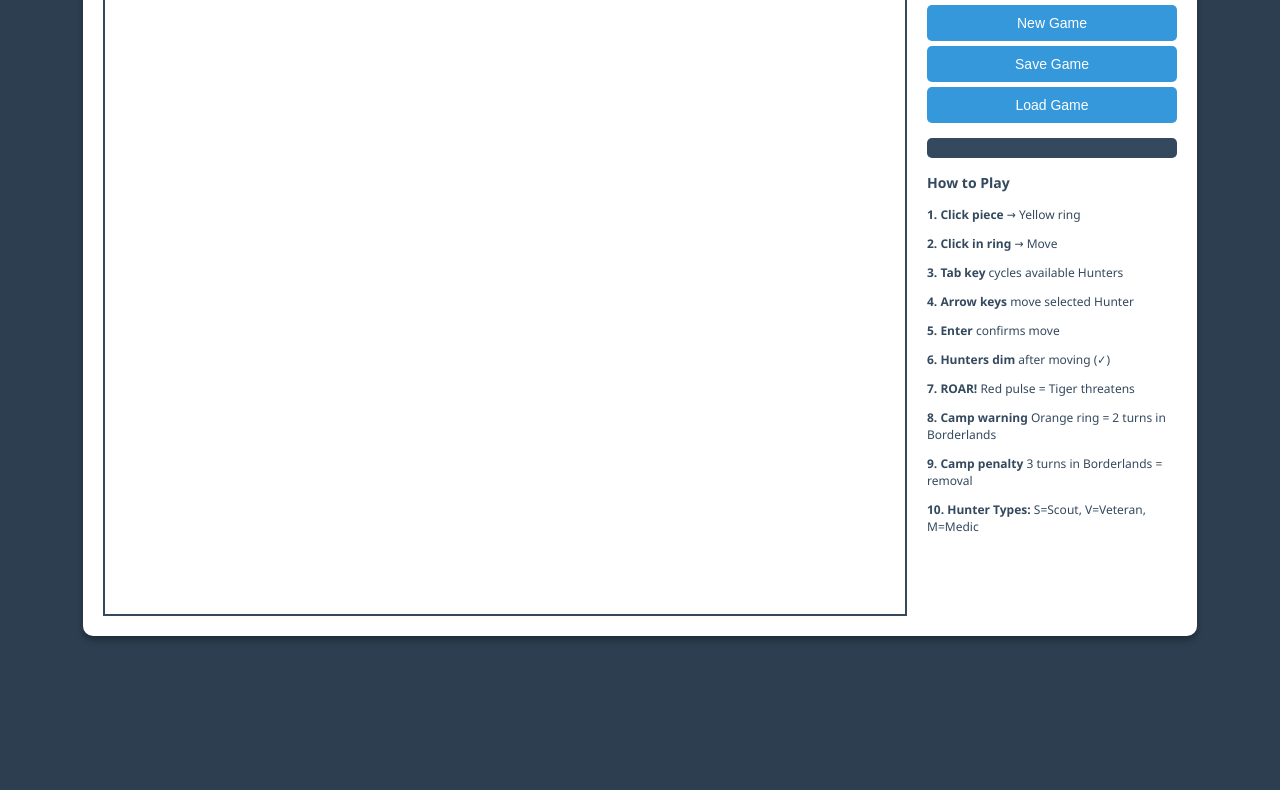
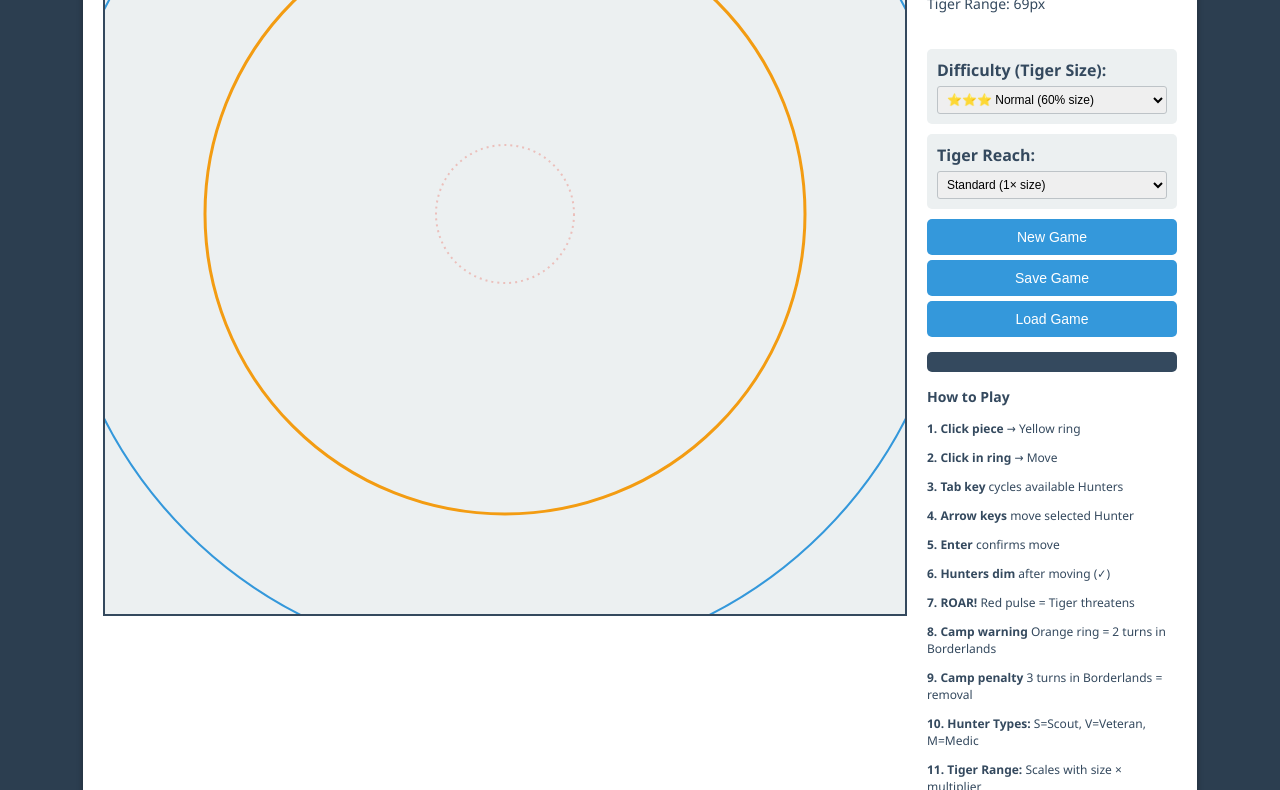
Before and after one commit to goodwin88/pounce, a plain HTML site: page index.html in a window 1280 px wide. Shown: the part 228-1018 px from the top of the page. Before the commit the page ends 884 px from the top, so only its background shows below. Drawn offline with Linux system fonts and the light colour scheme.

Commit message:
Update index.html

```diff
--- a/index.html
+++ b/index.html
@@ -14,13 +14,24 @@
             <div id="status">Initializing game...</div>
 
             <div id="difficulty-selector">
-                <label for="difficulty">Difficulty:</label>
+                <label for="difficulty">Difficulty (Tiger Size):</label>
                 <select id="difficulty">
-                    <option value="1">⭐ Beginner (Tiger: 20%)</option>
-                    <option value="2">⭐⭐ Easy (Tiger: 40%)</option>
-                    <option value="3" selected>⭐⭐⭐ Normal (Tiger: 60%)</option>
-                    <option value="4">⭐⭐⭐⭐ Hard (Tiger: 80%)</option>
-                    <option value="5">⭐⭐⭐⭐⭐ Expert (Tiger: 100%)</option>
+                    <option value="1">⭐ Beginner (20% size)</option>
+                    <option value="2">⭐⭐ Easy (40% size)</option>
+                    <option value="3" selected>⭐⭐⭐ Normal (60% size)</option>
+                    <option value="4">⭐⭐⭐⭐ Hard (80% size)</option>
+                    <option value="5">⭐⭐⭐⭐⭐ Expert (100% size)</option>
+                </select>
+            </div>
+
+            <div id="tiger-range-selector">
+                <label for="tigerRange">Tiger Reach:</label>
+                <select id="tigerRange">
+                    <option value="0.5">Short (0.5× size)</option>
+                    <option value="0.7">Compact (0.7× size)</option>
+                    <option value="1.0" selected>Standard (1× size)</option>
+                    <option value="1.3">Long (1.3× size)</option>
+                    <option value="1.5">Extended (1.5× size)</option>
                 </select>
             </div>
 
@@ -44,6 +55,7 @@
                 <p><strong>8. Camp warning</strong> Orange ring = 2 turns in Borderlands</p>
                 <p><strong>9. Camp penalty</strong> 3 turns in Borderlands = removal</p>
                 <p><strong>10. Hunter Types:</strong> S=Scout, V=Veteran, M=Medic</p>
+                <p><strong>11. Tiger Range:</strong> Scales with size × multiplier</p>
             </div>
         </div>
     </div>
```
